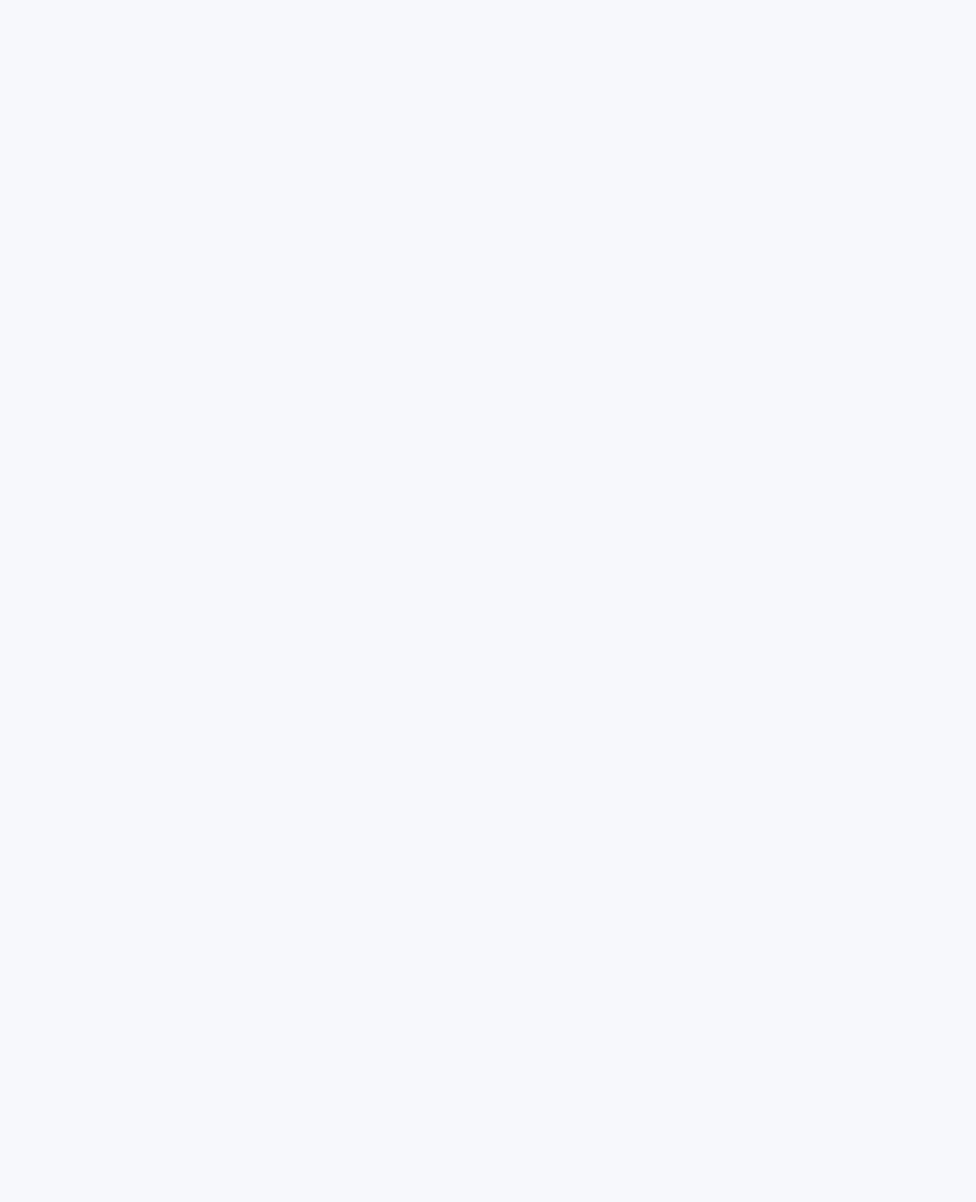
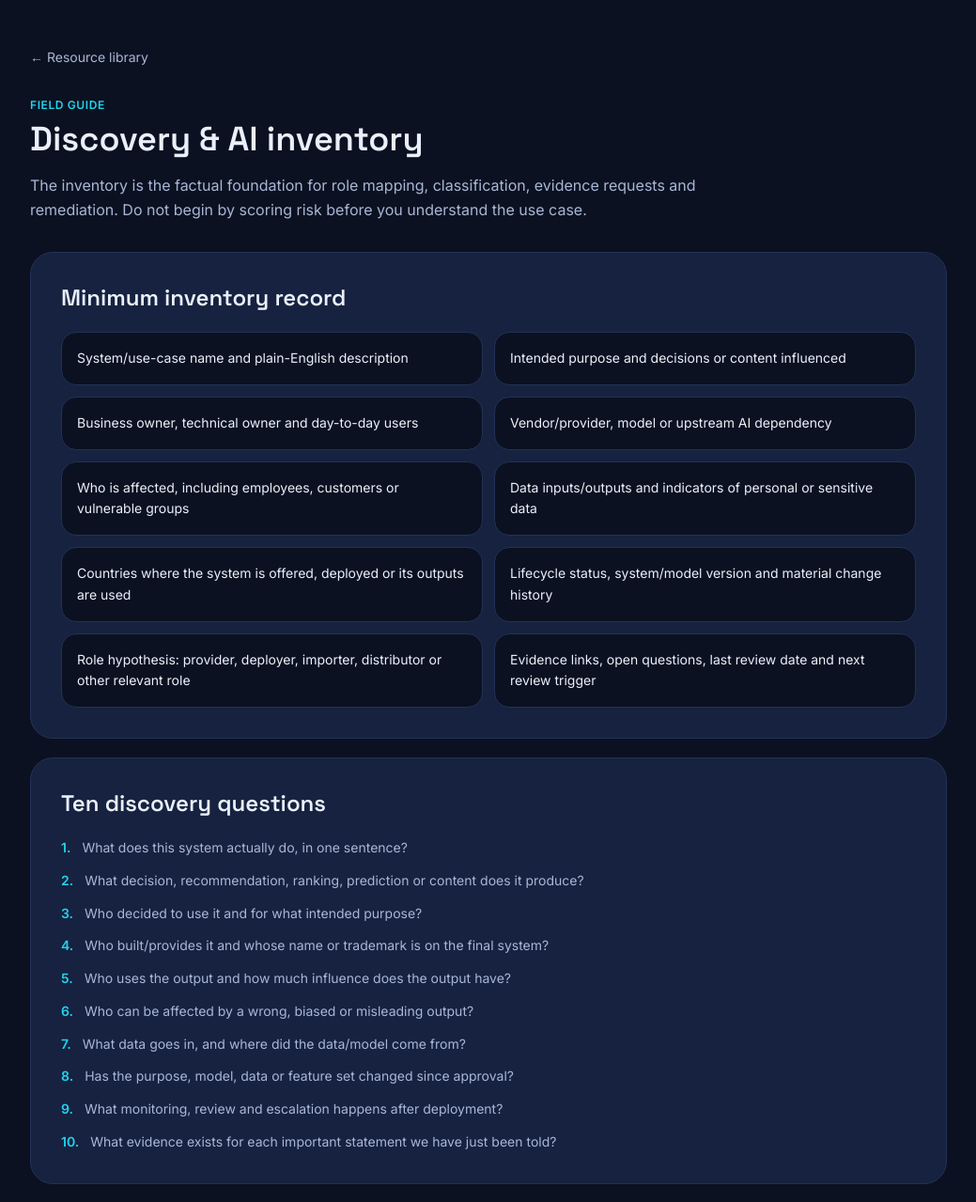
Before and after one commit to AiActReady/mockexam-app, a Next.js app: page /academy/resources/discovery in a window 1280 px wide. Before the commit this address had no page. Shown: the top 1279 px of the page at 94% size, without its empty margins (120-1159 px from the left). Before the commit the page ends 800 px from the top, so only its background shows below. Built offline with nearby package versions, Linux system fonts and the light colour scheme.

Commit message:
Add discovery and inventory field guide

```diff
--- /dev/null
+++ b/src/app/academy/resources/discovery/page.tsx
@@ -0,0 +1,82 @@
+import Link from "next/link";
+
+const INVENTORY_FIELDS = [
+  "System/use-case name and plain-English description",
+  "Intended purpose and decisions or content influenced",
+  "Business owner, technical owner and day-to-day users",
+  "Vendor/provider, model or upstream AI dependency",
+  "Who is affected, including employees, customers or vulnerable groups",
+  "Data inputs/outputs and indicators of personal or sensitive data",
+  "Countries where the system is offered, deployed or its outputs are used",
+  "Lifecycle status, system/model version and material change history",
+  "Role hypothesis: provider, deployer, importer, distributor or other relevant role",
+  "Evidence links, open questions, last review date and next review trigger",
+];
+
+const SHADOW_AI = [
+  "Interview teams about what they actually use, including browser tools and personal/department subscriptions.",
+  "Review procurement and expense-card records for low-value SaaS and AI subscriptions that bypassed central IT.",
+  "Look at API and SSO/application telemetry where appropriate and authorised.",
+  "Review vendor release notes and existing SaaS products for newly introduced AI features.",
+  "Ask about spreadsheets, scripts, copilots and AI functions embedded inside tools already considered ‘approved’.",
+  "Prioritise HR, finance, customer eligibility, healthcare, security, safety and other higher-consequence functions.",
+];
+
+const QUESTIONS = [
+  "What does this system actually do, in one sentence?",
+  "What decision, recommendation, ranking, prediction or content does it produce?",
+  "Who decided to use it and for what intended purpose?",
+  "Who built/provides it and whose name or trademark is on the final system?",
+  "Who uses the output and how much influence does the output have?",
+  "Who can be affected by a wrong, biased or misleading output?",
+  "What data goes in, and where did the data/model come from?",
+  "Has the purpose, model, data or feature set changed since approval?",
+  "What monitoring, review and escalation happens after deployment?",
+  "What evidence exists for each important statement we have just been told?",
+];
+
+export default function DiscoveryGuidePage() {
+  return (
+    <div className="mx-auto max-w-5xl px-6 py-12">
+      <Link href="/academy/resources" className="text-sm text-[var(--color-text-muted)] hover:text-[var(--color-text)]">← Resource library</Link>
+      <header className="mt-8 max-w-3xl">
+        <div className="text-xs font-semibold uppercase tracking-wider text-[var(--color-primary)]">FIELD GUIDE</div>
+        <h1 className="mt-2 font-display text-4xl font-semibold">Discovery & AI inventory</h1>
+        <p className="mt-4 leading-relaxed text-[var(--color-text-muted)]">
+          The inventory is the factual foundation for role mapping, classification, evidence requests and remediation. Do not begin by scoring risk before you understand the use case.
+        </p>
+      </header>
+
+      <section className="mt-8 rounded-3xl border border-[var(--color-border)] bg-[var(--color-surface-raised)] p-6 md:p-8">
+        <h2 className="font-display text-2xl font-semibold">Minimum inventory record</h2>
+        <div className="mt-5 grid gap-3 md:grid-cols-2">
+          {INVENTORY_FIELDS.map((item) => <div key={item} className="rounded-2xl border border-[var(--color-border)] bg-[var(--color-bg)] p-4 text-sm leading-relaxed">{item}</div>)}
+        </div>
+      </section>
+
+      <section className="mt-5 rounded-3xl border border-[var(--color-border)] bg-[var(--color-surface-raised)] p-6 md:p-8">
+        <h2 className="font-display text-2xl font-semibold">Ten discovery questions</h2>
+        <ol className="mt-5 space-y-3 text-sm leading-relaxed text-[var(--color-text-muted)]">
+          {QUESTIONS.map((item, index) => <li key={item} className="flex gap-3"><span className="font-semibold text-[var(--color-primary)]">{index + 1}.</span><span>{item}</span></li>)}
+        </ol>
+      </section>
+
+      <section className="mt-5 rounded-3xl border border-[var(--color-border)] p-6 md:p-8">
+        <h2 className="font-display text-2xl font-semibold">Shadow AI discovery</h2>
+        <p className="mt-2 text-sm leading-relaxed text-[var(--color-text-muted)]">
+          The uploaded lesson pack emphasises that official records can be a ‘miasma map’: neat but incomplete. Use multiple discovery channels rather than relying on the approved software list.
+        </p>
+        <ul className="mt-5 space-y-3 text-sm leading-relaxed text-[var(--color-text-muted)]">
+          {SHADOW_AI.map((item) => <li key={item} className="flex gap-3"><span className="text-[var(--color-primary)]">✓</span><span>{item}</span></li>)}
+        </ul>
+      </section>
+
+      <section className="mt-5 rounded-3xl border border-[var(--color-primary)]/40 bg-[var(--color-surface-raised)] p-6">
+        <div className="font-semibold">What good looks like</div>
+        <p className="mt-2 text-sm leading-relaxed text-[var(--color-text-muted)]">
+          Another consultant can read the inventory record and understand the system, purpose, people, data, supplier, geography, owners, version and evidence without needing the original workshop facilitator in the room.
+        </p>
+      </section>
+    </div>
+  );
+}
```
